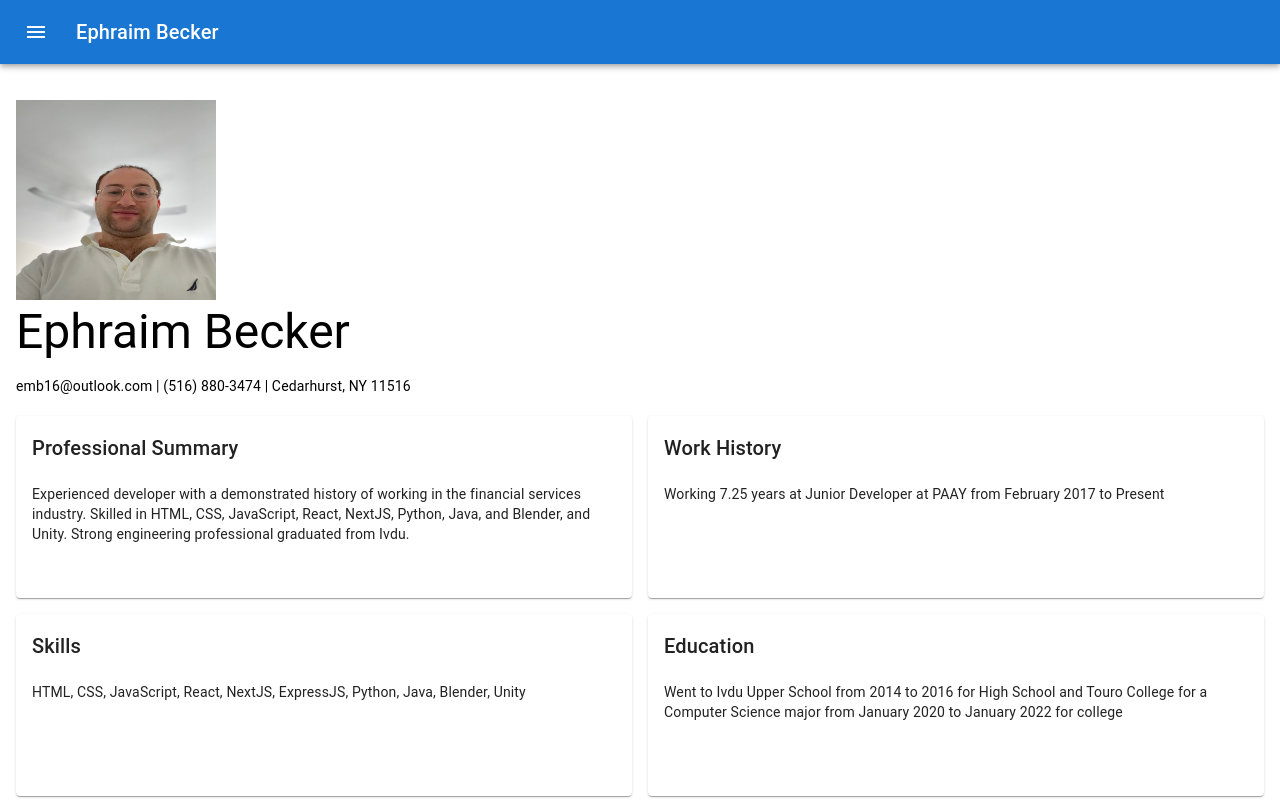
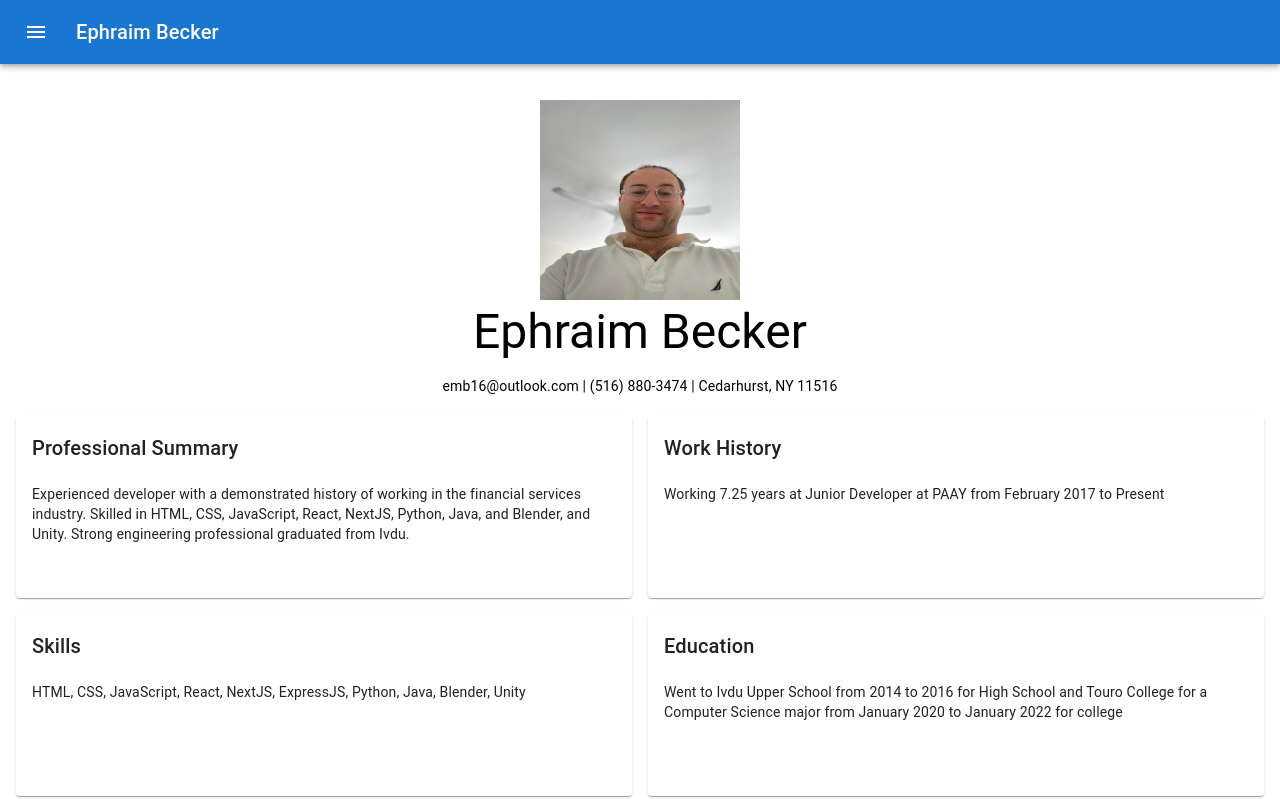
Before and after one commit to EphraimB/ephraim-becker-v2, a Next.js app: page /resume in a window 1280 px wide. Built offline with nearby package versions, Linux system fonts and the light colour scheme.

Commit message:
Updated resume.

```diff
--- a/app/resume/page.tsx
+++ b/app/resume/page.tsx
@@ -7,7 +7,7 @@ import Paper from "@mui/material/Paper";
 export default function Resume() {
   return (
     <Grid container spacing={2} sx={{ p: 2 }}>
-      <Grid item xs={12}>
+      <Grid item xs={12} sx={{ textAlign: "center" }}>
         <Image
           src="/ephraim-becker.jpg"
           alt="Image of Ephraim Becker"
@@ -18,7 +18,7 @@ export default function Resume() {
           Ephraim Becker
         </Typography>
       </Grid>
-      <Grid item xs={12}>
+      <Grid item xs={12} sx={{ textAlign: "center" }}>
         <Typography variant="body2" component="p">
           emb16@outlook.com | (516) 880-3474 | Cedarhurst, NY 11516
         </Typography>
```
